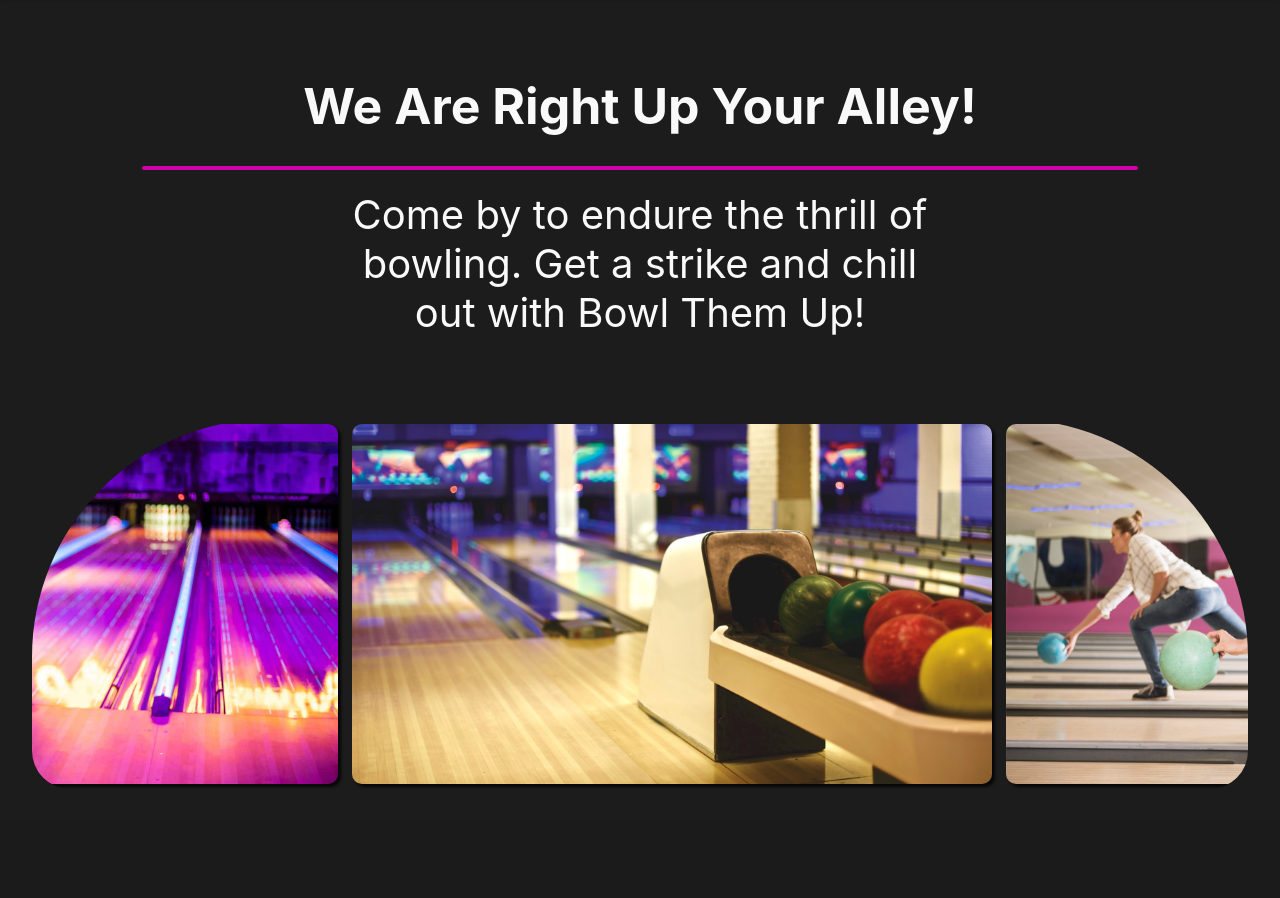
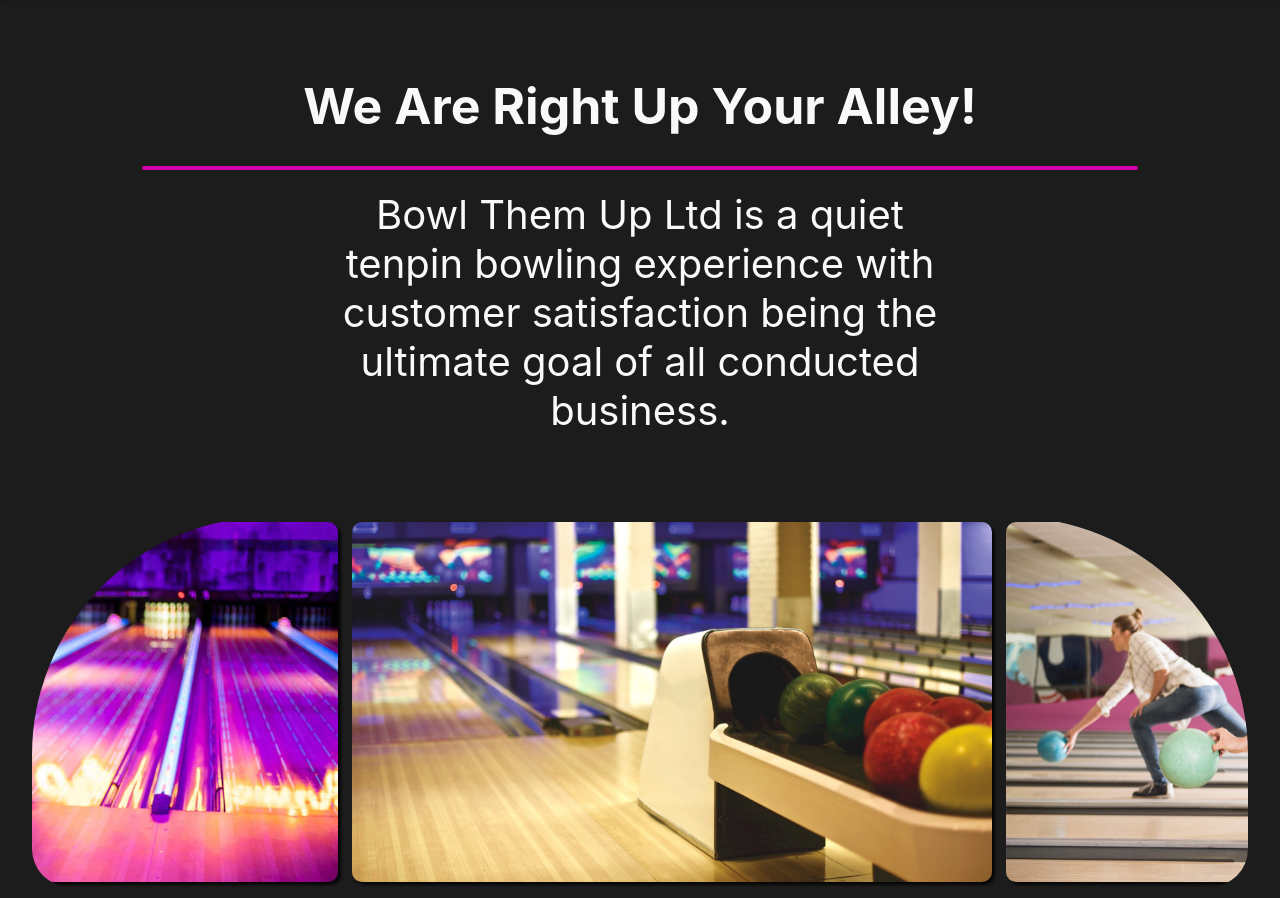
Before and after one commit to Corban-Lee/Bowl-Them-Up, a Django app: page / in a window 1280 px wide. Shown: the part 579-1477 px from the top of the page. Before the commit the page ends 1366 px from the top, so only its background shows below. Run offline with Django 4.2, Linux system fonts and the light colour scheme.

Commit message:
updated brief intro text

```diff
--- a/src/Templates/index.html
+++ b/src/Templates/index.html
@@ -11,7 +11,8 @@
     <h1>We Are Right Up Your Alley!</h1>
     <hr id="separator">
     <p>
-        Come by to endure the thrill of bowling. Get a strike and chill out with Bowl Them Up!
+        Bowl Them Up Ltd is a quiet tenpin bowling experience with customer satisfaction
+        being the ultimate goal of all conducted business.
     </p>
 </div>
 <div id="image-banner">
```
